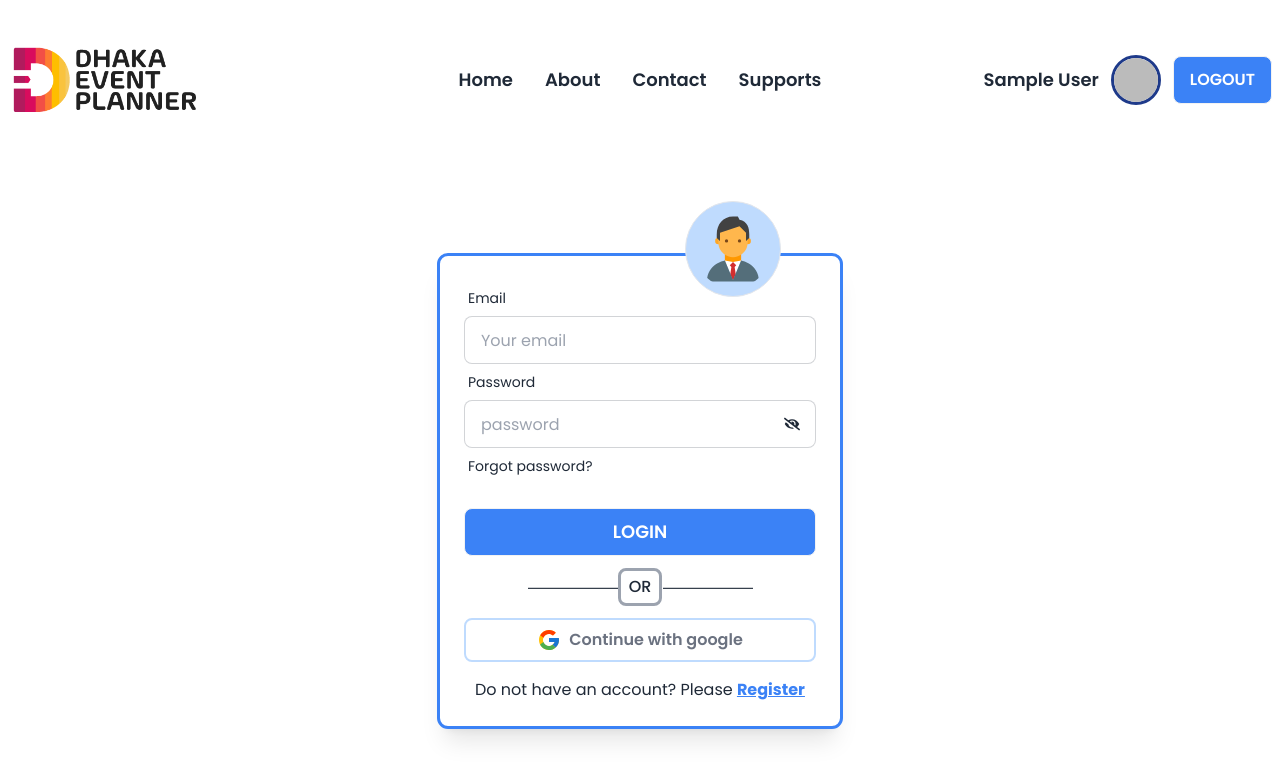
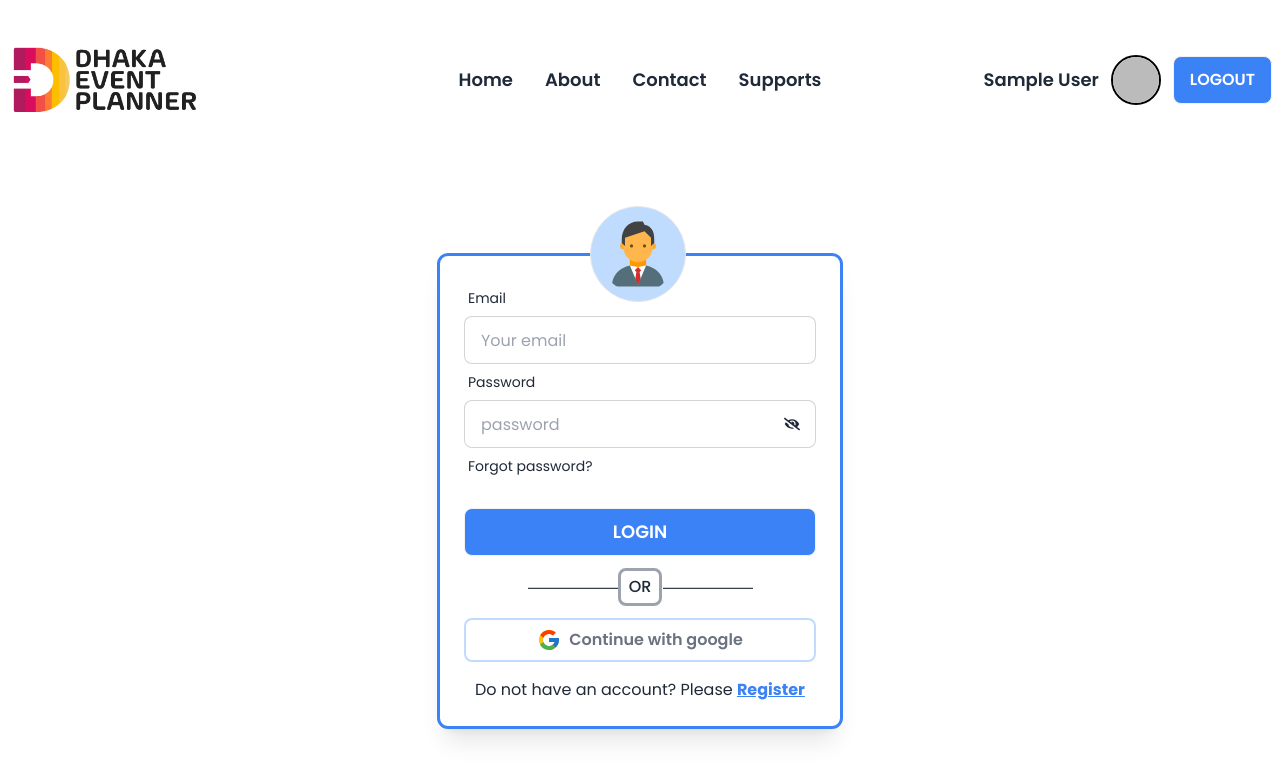
Before and after one commit to Rifa9oct/social-event-management, a React (Vite) app: page /login in a window 1280 px wide. Shown: the top 780 px of the page. Built offline with nearby package versions, Linux system fonts and the light colour scheme; no server answers; sample sign-in values are in the browser's storage.

Commit message:
modify code

```diff
--- a/src/Navbar/Navbar.jsx
+++ b/src/Navbar/Navbar.jsx
@@ -61,7 +61,7 @@ const Navbar = () => {
                                 <p className="text-lg font-semibold">{user.displayName}</p>
                                 {
                                     user.photoURL ?
-                                        <img className="w-[50px] h-[50px] mx-3 rounded-full border-[3px] border-blue-900" src={user.photoURL} /> :
+                                        <img className="w-[50px] h-[50px] mx-3 rounded-full border-[2px] border-black" src={user.photoURL} /> :
                                         <img className="w-[50px] h-[50px] mx-3 rounded-full border-blue-900" src="https://i.ibb.co/VC1vhmp/user.png" />
                                 }
                                 <a onClick={handleLogOut} className="btn text-base bg-blue-500 text-white hover:bg-blue-700 font-semibold">Logout</a>
--- a/src/pages/Contact/Contact.jsx
+++ b/src/pages/Contact/Contact.jsx
@@ -2,7 +2,6 @@ import location from "../../assets/location.png"
 import { IoCall } from "react-icons/io5";
 import { MdEmail, MdLocationPin } from "react-icons/md";
 import "./contact.css";
-
 
 const Contact = () => {
 
@@ -11,14 +10,12 @@ const Contact = () => {
             <h1 className="text-4xl mb-5 font-bold">OUR <span className="text-green-600">CONTACTS</span></h1>
             <p className="mt-2 text-xs">As an experienced Event Management company. we have all kind of Event <br /> equipment, logistics and resources available</p>
 
-            <div className="flex justify-center items-center gap-3 mt-4 font-semibold">
-                <MdLocationPin className="text-2xl text-green-600"></MdLocationPin>
-                <p className="text-md">16, Kemal Ataturk Avenue, Banani, Dhaka, 1213, Bangladesh</p>
-            </div>
-            <div className="flex justify-center items-center gap-10 mb-10">
+            <p className="text-md mt-4"><MdLocationPin className=" inline-block mr-1 text-2xl text-green-600"></MdLocationPin>16, Kemal Ataturk Avenue, Banani, Dhaka, 1213, Bangladesh.</p>
+
+            <div className="flex flex-col md:flex-row justify-center items-center md:gap-10 mb-10">
                 <div className="flex items-center font-semibold gap-2">
                     <IoCall className="text-xl text-green-600"></IoCall>
-                    <p className="text-md">01727710506</p>
+                    <p className="text-md mt-3 md:mt-0">01727710506</p>
                 </div>
                 <div className="flex items-center font-semibold gap-2" >
                     <MdEmail className="text-xl text-green-600"></MdEmail>
--- a/src/pages/Home/Advantages/Advantages.jsx
+++ b/src/pages/Home/Advantages/Advantages.jsx
@@ -10,7 +10,7 @@ const Advantages = () => {
         <div className="max-w-[1420px] mx-auto">
             <h1 className="text-center text-3xl md:text-4xl mt-32 mb-12 font-semibold md:font-bold">Our<span className="text-red-600"> Advantages</span></h1>
             <div className="flex flex-col lg:flex-row lg:gap-6 items-center justify-between">
-                <div className="flex flex-col justify-center items-center lg:w-[500px] mb-8 lg:mb-0 lg:h-[300px] p-5 ">
+                <div className="flex flex-col justify-center items-center lg:w-[500px] mb-4 lg:mb-0 lg:h-[300px] p-5 ">
                     <img src={img1} />
                     <h1 className="font-bold text-center mt-5 mb-2">INNOVATION</h1>
                     <p className="text-gray-500 text-xs text-center]">Innovation is the driving force behind our progress, inspiring creativity and new ideas to shape the future.</p>
--- a/src/pages/Home/ClintReview/ClinetReview.jsx
+++ b/src/pages/Home/ClintReview/ClinetReview.jsx
@@ -4,7 +4,6 @@ import { RiDoubleQuotesL } from "react-icons/ri";
 
 const ClientReview = () => {
     return (
-
         <div>
             <h1 className="text-center text-3xl md:text-4xl mt-10 md:mt-40 mb-16 font-semibold md:font-bold">Happy <span className="text-red-600">Clients !</span></h1>
             <div className="bg-neutral-100 py-20">
@@ -28,7 +27,7 @@ const ClientReview = () => {
                 </div>
 
                 {/* clint-2 */}
-                <div className="flex flex-col md:flex-row items-center gap-3 mt-[150px] md:mt-[50px] lg:mt-[-100px] mx-auto justify-center md:justify-end" data-aos="fade-left" data-aos-offset="300" data-aos-easing="ease-in-sine">
+                <div className="flex flex-col md:flex-row items-center gap-3 mt-[150px] md:mt-[50px] lg:mt-[-100px] mx-auto justify-center md:justify-end" data-aos="fade-up">
                     <div className="relative top-[-240px] md:top-0">
                         <p className="w-[250px] lg:w-[400px] rounded-lg md:rounded-s-lg bg-green-200 h-[150px] lg:h-[250px] border"></p>
                         <img className="absolute left-[25px] top-[-25px] lg:left-[50px] lg:top-[-25px]  w-[200px] h-[200px] lg:w-[300px] lg:h-[300px] rounded-full" src={clint_2} />
--- a/src/pages/Home/ServiceDetail/ServiceDetail.jsx
+++ b/src/pages/Home/ServiceDetail/ServiceDetail.jsx
@@ -32,7 +32,7 @@ const ServiceDetail = ({ service }) => {
                 </div>
                 <div>
                     <Link to={`/service/${id}`}>
-                        <button  className=" card-actions pt-4 btn font-bold text-red-500 border-2 border-red-600 hover:text-white bg-white hover:bg-red-500 w-full">See Detail</button>
+                        <button  className="btn font-bold text-red-500 border-2 border-red-600 hover:text-white bg-white hover:bg-red-500 w-full">See Detail</button>
                     </Link>
                 </div>
             </div>
--- a/src/pages/Login/Login.jsx
+++ b/src/pages/Login/Login.jsx
@@ -20,7 +20,7 @@ const Login = () => {
             .then(() => {
                 Swal.fire("Good job", "Login successfull", "success");
                 setLogin(true);
-                navigate(location?.state? location.state : "/")
+                navigate(location?.state ? location.state : "/")
                 e.target.reset();
             })
             .catch(error => {
@@ -33,6 +33,7 @@ const Login = () => {
         signInWithGoogle()
             .then(result => {
                 console.log(result.user)
+                navigate(location?.state ? location.state : "/")
             })
             .catch(error => {
                 console.log(error)
@@ -41,11 +42,7 @@ const Login = () => {
 
     return (
         <div className="my-32">
-            <div className="relative">
-                <FcBusinessman className="absolute top-[-55px] left-[160px] md:left-[330px] lg:left-[685px] text-8xl p-2 bg-blue-200 border rounded-full"></FcBusinessman>
-            </div>
-
-            <div  className="shadow-xl  w-[400px] mx-auto outline p-6 outline-blue-500 rounded-lg">
+            <div className="relative shadow-xl w-[400px] mx-auto outline p-6 outline-blue-500 rounded-lg">
                 <form onSubmit={handleLogin}>
                     <div className="form-control">
                         <label className="label">
@@ -90,6 +87,10 @@ const Login = () => {
                     <button onClick={handleGoogleSignIn} className="text-gray-500">Continue with google</button>
                 </div>
                 <p className="mt-4 text-center">Do not have an account? Please <Link className="text-blue-500 font-bold underline" to="/register">Register</Link></p>
+
+                <div className="absolute top-[-50px] left-[150px]">
+                    <FcBusinessman className="text-8xl p-2 bg-blue-200 border rounded-full"></FcBusinessman>
+                </div>
             </div>
 
         </div>
--- a/src/pages/Register/Register.jsx
+++ b/src/pages/Register/Register.jsx
@@ -54,10 +54,8 @@ const Register = () => {
 
     return (
         <div className="my-32">
-            <div className="relative">
-                <FcBusinessman className="absolute left-[160px] top-[-50px] md:left-[330px]  lg:top-[-55px] lg:left-[685px] text-8xl p-2 bg-green-200 border rounded-full"></FcBusinessman>
-            </div>
-            <form onSubmit={handleRegister} className="shadow-xl  w-[400px] mx-auto outline p-6 outline-green-500 rounded-lg">
+            <div className='relative shadow-xl w-[400px] mx-auto outline p-6 outline-green-500 rounded-lg'>
+                <form onSubmit={handleRegister}>
                     <div className="form-control">
                         <label className="label">
                             <span className="label-text">Name</span>
@@ -104,6 +102,12 @@ const Register = () => {
 
                     <p className="mt-4 text-center">Already have an account? Please <Link className="text-green-500 font-bold underline" to="/login">Login</Link></p>
                 </form>
+                <div className="absolute top-[-50px] left-[150px]">
+                    <FcBusinessman className="text-8xl p-2 bg-green-200 border rounded-full"></FcBusinessman>
+                </div>
+            </div>
+
+
         </div>
     );
 };
--- a/src/routes/PrivateRoute/PrivateRoute.jsx
+++ b/src/routes/PrivateRoute/PrivateRoute.jsx
@@ -9,7 +9,7 @@ const PrivateRoute = ({children}) => {
     if(loading){
         return (
             <div className="flex justify-center items-center mt-28">
-                <span className="loading loading-spinner text-primary loading-lg"></span>
+                <span className="loading loading-spinner text-primary loading-md"></span>
             </div>
         )
     }
```
Lines whose indentation alone changed are shown as unchanged.
